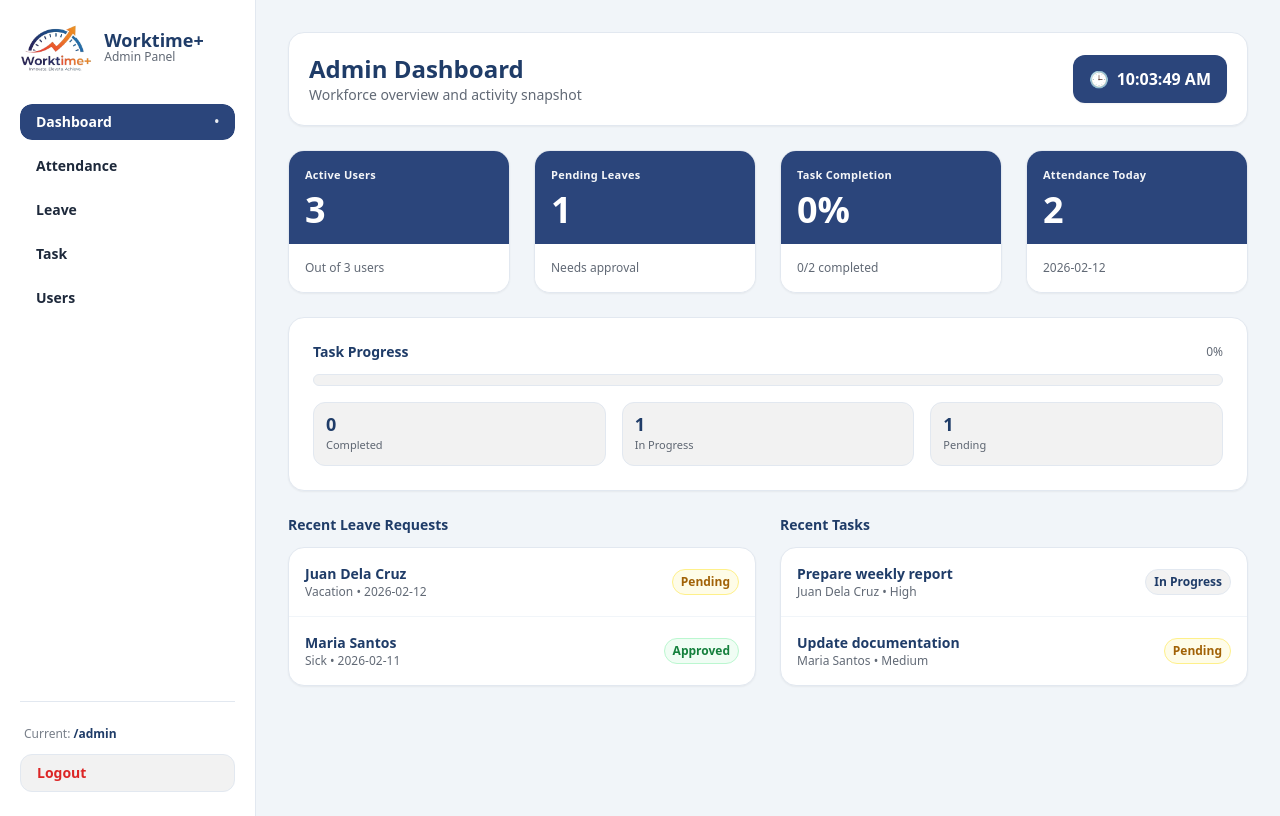
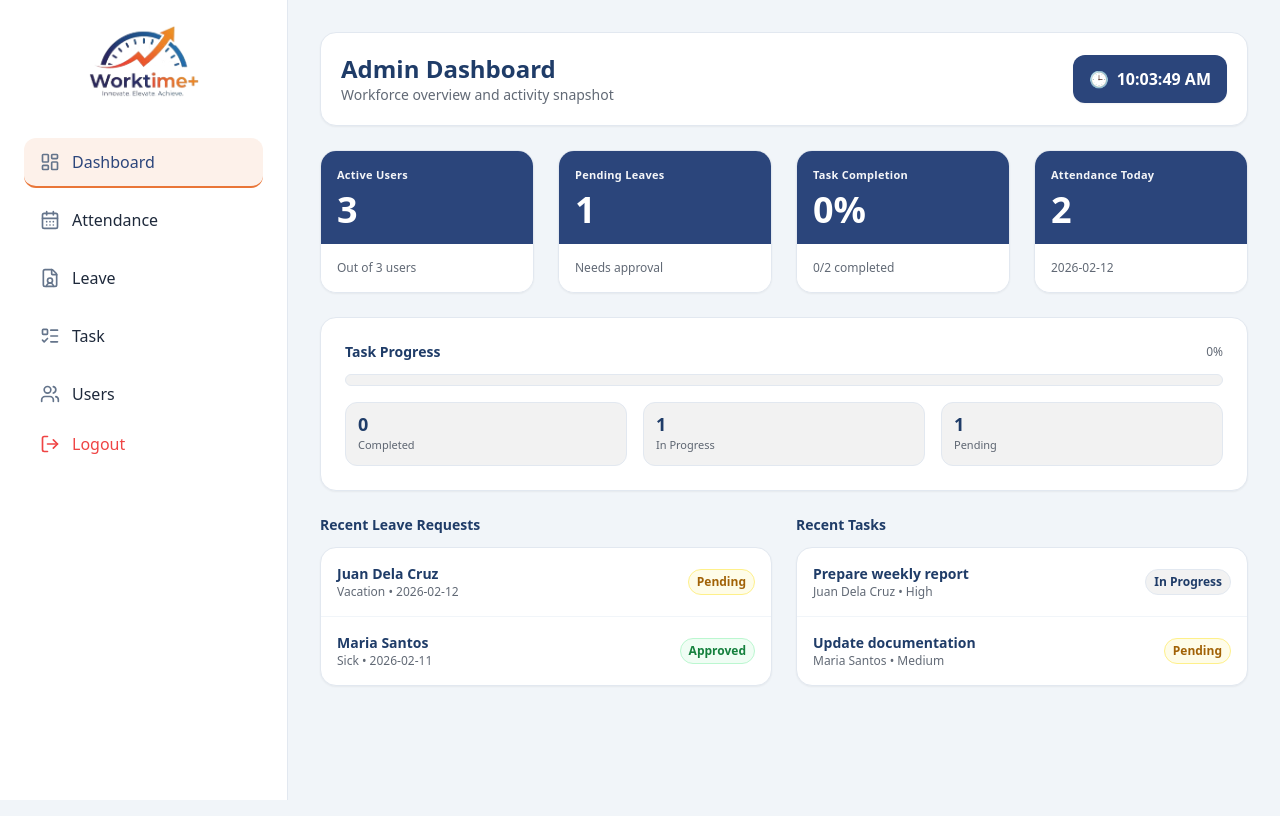
Before and after one commit to zantii3/Worktime, a React (Vite) app: page /admin in a window 1280 px wide. Built offline with nearby package versions, Linux system fonts and the light colour scheme.

Commit message:
Admin Update

```diff
--- a/src/pages/admin/components/AdminSidebar.tsx
+++ b/src/pages/admin/components/AdminSidebar.tsx
@@ -1,17 +1,30 @@
-import { AnimatePresence, motion } from "framer-motion";
-import { NavLink, useLocation, useNavigate } from "react-router-dom";
+import { motion } from "framer-motion";
+import {
+  LayoutDashboard,
+  CalendarDays,
+  FileUser,
+  ListTodo,
+  Users,
+  LogOut,
+  X,
+} from "lucide-react";
+import { useLocation, useNavigate } from "react-router-dom";
 import { notifySuccess } from "../utils/toast";
-import picture from "/logo.png"; // adjust path if needed
+import picture from "/logo.png";
 
-const nav = [
-  { label: "Dashboard", to: "/admin" },
-  { label: "Attendance", to: "/admin/attendance" },
-  { label: "Leave", to: "/admin/leave" },
-  { label: "Task", to: "/admin/tasks" },
-  { label: "Users", to: "/admin/users" },
-];
+type Props = {
+  close?: () => void;
+};
 
-export default function AdminSidebar() {
+const navItems = [
+  { icon: LayoutDashboard, label: "Dashboard", path: "/admin" },
+  { icon: CalendarDays, label: "Attendance", path: "/admin/attendance" },
+  { icon: FileUser, label: "Leave", path: "/admin/leave" },
+  { icon: ListTodo, label: "Task", path: "/admin/tasks" },
+  { icon: Users, label: "Users", path: "/admin/users" },
+] as const;
+
+export default function AdminSidebar({ close }: Props) {
   const navigate = useNavigate();
   const location = useLocation();
 
@@ -20,107 +33,98 @@ export default function AdminSidebar() {
     localStorage.removeItem("admin_email");
 
     notifySuccess("Logged out successfully.");
+    close?.();
     navigate("/admin/login", { replace: true });
   };
 
   return (
-    <motion.aside
-      initial={{ opacity: 0, x: -12 }}
-      animate={{ opacity: 1, x: 0 }}
-      transition={{ duration: 0.25 }}
-      className="w-64 min-h-screen px-5 py-6 flex flex-col bg-card border-r border-slate-200"
-    >
-      {/* Brand */}
-      <div className="mb-8">
-        <div className="flex items-center gap-3">
-          <img
+    <aside className="h-full min-h-screen w-72 bg-card border-r border-slate-200">
+      <div className="flex flex-col h-full p-6">
+        {/* Logo (same as user sidebar) */}
+        <div className="flex items-center justify-center mb-10 relative">
+          <motion.img
+            initial={{ scale: 0 }}
+            animate={{ scale: 1 }}
+            transition={{ type: "spring", stiffness: 200 }}
             src={picture}
-            alt="Worktime+ Logo"
-            className="h-12 w-auto object-contain"
+            alt="Logo"
+            className="w-20 md:w-20 lg:w-28 h-auto object-contain select-none"
+            draggable={false}
           />
-          <div>
-            <div className="text-lg font-extrabold text-text-heading leading-none">
-              Worktime+
-            </div>
-            <div className="text-xs text-text-primary/70">Admin Panel</div>
-          </div>
-        </div>
-      </div>
 
-      {/* Nav */}
-      <nav className="space-y-2 flex-1">
-        {nav.map((item) => (
-          <NavLink
-            key={item.to}
-            to={item.to}
-            end={item.to === "/admin"}
-            className={({ isActive }) =>
-              [
-                "relative block rounded-xl overflow-hidden",
-                "focus:outline-none focus:ring-2 focus:ring-primary/30",
-                isActive
-                  ? "text-white"
-                  : "text-text-primary hover:bg-soft",
-              ].join(" ")
-            }
-          >
-            {({ isActive }) => (
-              <>
-                {/* Active background fills the whole link */}
-                <AnimatePresence>
-                  {isActive && (
-                    <motion.span
-                      layoutId="admin-nav-active"
-                      className="absolute inset-0 rounded-xl bg-primary"
-                      initial={{ opacity: 0 }}
-                      animate={{ opacity: 1 }}
-                      exit={{ opacity: 0 }}
-                      transition={{ duration: 0.18 }}
-                    />
-                  )}
-                </AnimatePresence>
-
-                {/* Content stays above the background */}
-                <span className="relative z-10 flex items-center justify-between px-4 py-2 text-sm font-semibold">
-                  {item.label}
-                  <AnimatePresence>
-                    {isActive && (
-                      <motion.span
-                        initial={{ opacity: 0, x: -6 }}
-                        animate={{ opacity: 1, x: 0 }}
-                        exit={{ opacity: 0, x: -6 }}
-                        transition={{ duration: 0.18 }}
-                        className="text-xs font-extrabold text-white/90"
-                      >
-                        •
-                      </motion.span>
-                    )}
-                  </AnimatePresence>
-                </span>
-              </>
-            )}
-          </NavLink>
-        ))}
-      </nav>
-
-      {/* Footer */}
-      <div className="pt-6 border-t border-slate-200 space-y-3">
-        <div className="text-xs text-text-primary/60 px-1">
-          Current:{" "}
-          <span className="font-semibold text-text-heading">
-            {location.pathname}
-          </span>
+          {/* Close button (same behavior as user sidebar) */}
+          {close && (
+            <motion.button
+              whileHover={{ rotate: 90 }}
+              whileTap={{ scale: 0.9 }}
+              onClick={close}
+              className="absolute top-0 right-0 mt-2 mr-2 p-2 hover:bg-slate-100 rounded-lg transition-colors"
+              type="button"
+              aria-label="Close sidebar"
+            >
+              <X className="text-slate-600" />
+            </motion.button>
+          )}
         </div>
 
+        {/* Nav */}
+        <nav className="flex flex-col gap-2">
+          {navItems.map((item, index) => {
+            const isActive =
+              item.path === "/admin"
+                ? location.pathname === "/admin"
+                : location.pathname === item.path;
+
+            const Icon = item.icon;
+
+            return (
+              <motion.button
+                key={item.path}
+                initial={{ x: -20, opacity: 0 }}
+                animate={{ x: 0, opacity: 1 }}
+                transition={{ delay: index * 0.05 }}
+                whileHover={{ x: 4, backgroundColor: "#F2F2F2" }}
+                onClick={() => {
+                  navigate(item.path);
+                  close?.();
+                }}
+                className={`flex items-center gap-3 px-4 py-3 rounded-xl text-[#1E293B] font-medium transition-all group
+                border-b-2 ${isActive ? "border-secondary" : "border-transparent"}
+                ${isActive ? "bg-secondary/10" : ""}`}
+                type="button"
+                aria-current={isActive ? "page" : undefined}
+              >
+                <Icon
+                  size={20}
+                  className={`text-slate-500 transition-colors ${
+                    isActive ? "text-primary" : "group-hover:text-primary"
+                  }`}
+                />
+                <span
+                  className={`transition-colors ${
+                    isActive ? "text-primary" : "group-hover:text-primary"
+                  }`}
+                >
+                  {item.label}
+                </span>
+              </motion.button>
+            );
+          })}
+        </nav>
+
+        {/* Logout pinned bottom */}
         <motion.button
-          whileHover={{ y: -1 }}
-          whileTap={{ scale: 0.99 }}
+          whileHover={{ x: 4 }}
+          whileTap={{ scale: 0.95 }}
           onClick={logout}
-          className="w-full text-left px-4 py-2 rounded-xl text-sm font-semibold text-red-600 bg-soft hover:bg-red-50 transition border border-slate-200"
+          className="mt-auto flex items-center gap-3 px-4 py-3 rounded-xl text-red-500 font-medium hover:bg-red-50 transition-all"
+          type="button"
+          aria-label="Logout"
         >
-          Logout
+          <LogOut size={20} />
+          <span>Logout</span>
         </motion.button>
       </div>
-    </motion.aside>
+    </aside>
   );
 }
--- a/src/pages/data/accounts.json
+++ b/src/pages/data/accounts.json
@@ -21,5 +21,20 @@
     "password": "mina123",
     "name": "Therese Mina"
 
+},
+
+{
+    "id": 4,
+    "email": "ajcalugs25@gmail.com",
+    "password": "calugs123",
+    "name": "Aiary Calugtong"
+
+},
+{
+    "id": 5,
+    "email": "clarenceponce@gmail.com",
+    "password": "ponce123",
+    "name": "Clarence Ponce"
+
 }
 ]
```
